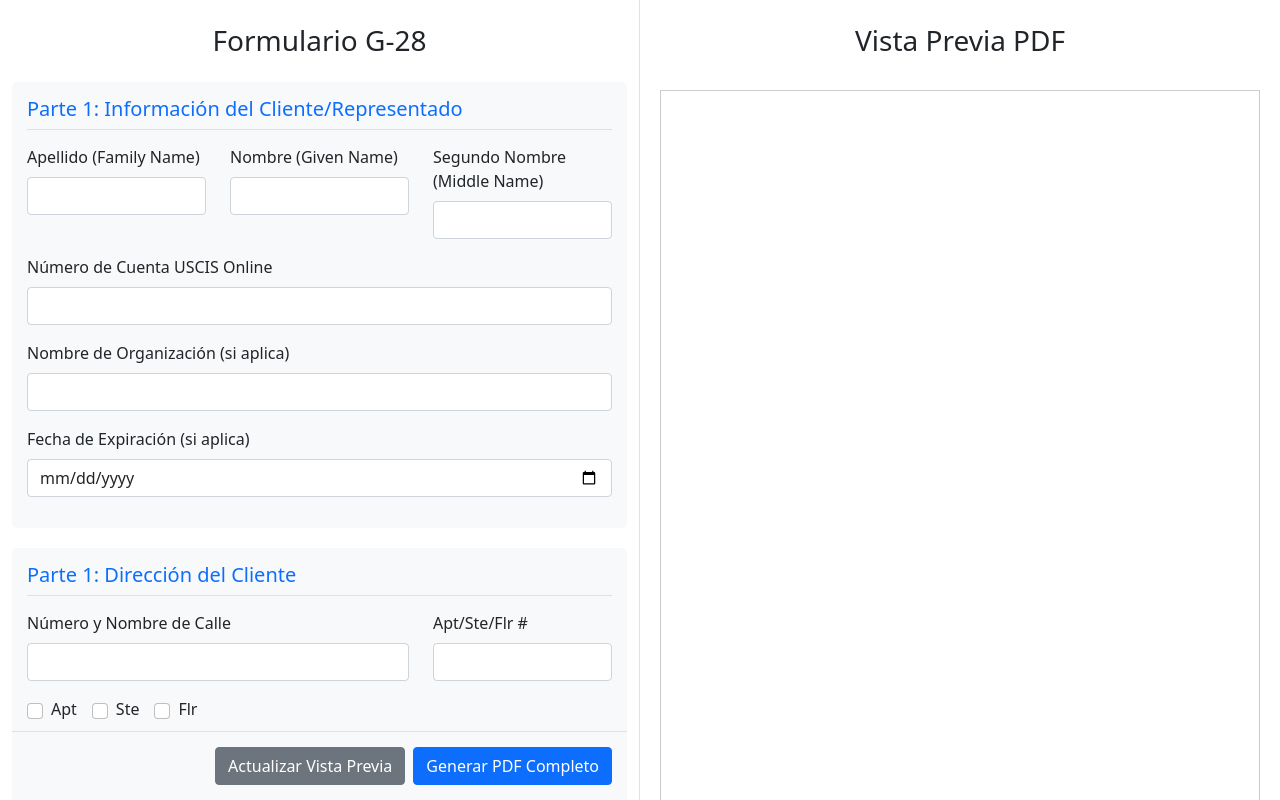
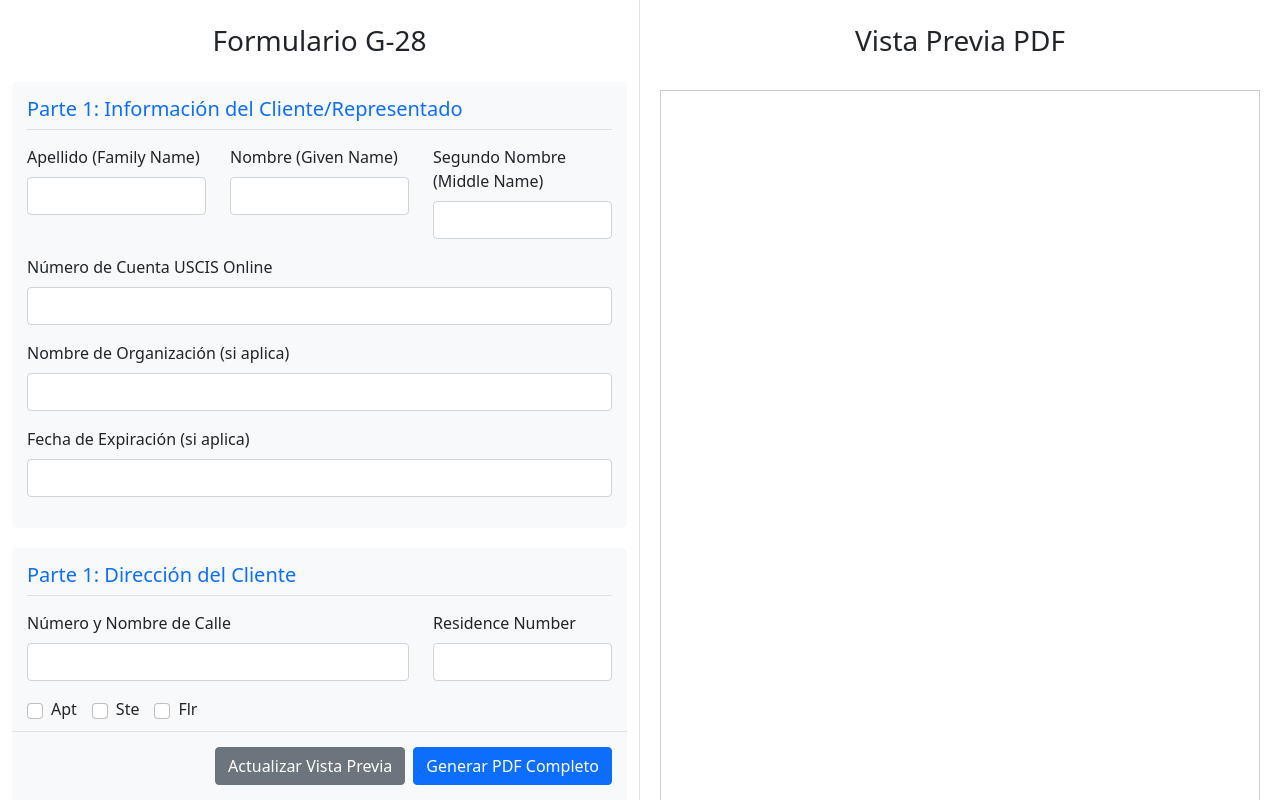
Before and after one commit to tomasjrl/pdflibSmallSize, a website with bundled scripts: page index.html in a window 1280 px wide. Built offline with nearby package versions, Linux system fonts and the light colour scheme; a script that the page names is missing.

Commit message:
Update index.html

```diff
--- a/index.html
+++ b/index.html
@@ -74,7 +74,7 @@
             </div>
             <div class="mb-3">
               <label class="form-label">Fecha de Expiración (si aplica)</label>
-              <input type="date" class="form-control" id="Line2c_DateExpires" />
+              <input type="text" class="form-control" id="Line2c_DateExpires" />
             </div>
           </div>
 
@@ -93,7 +93,7 @@
               </div>
               <div class="col-md-4">
                 <div class="mb-3">
-                  <label class="form-label">Apt/Ste/Flr #</label>
+                  <label class="form-label">Residence Number</label>
                   <input
                     type="text"
                     class="form-control"
@@ -107,7 +107,7 @@
                 <input
                   class="form-check-input me-2"
                   type="checkbox"
-                  id="Line3b_Unit_0"
+                  id="Line3b_Unit_2"
                 />
                 <label class="form-check-label">Apt</label>
               </div>
@@ -115,7 +115,7 @@
                 <input
                   class="form-check-input me-2"
                   type="checkbox"
-                  id="Line3b_Unit_1"
+                  id="Line3b_Unit_0"
                 />
                 <label class="form-check-label">Ste</label>
               </div>
@@ -123,7 +123,7 @@
                 <input
                   class="form-check-input me-2"
                   type="checkbox"
-                  id="Line3b_Unit_2"
+                  id="Line3b_Unit_1"
                 />
                 <label class="form-check-label">Flr</label>
               </div>
@@ -513,7 +513,7 @@
               </div>
               <div class="col-md-4">
                 <div class="mb-3">
-                  <label class="form-label">Apt/Ste/Flr #</label>
+                  <label class="form-label">Residence Number</label>
                   <input
                     type="text"
                     class="form-control"
@@ -527,21 +527,21 @@
                 <input
                   class="form-check-input me-2"
                   type="checkbox"
-                  id="Line12b_Unit_0"
+                  id="Line12b_Unit_2"
                 /><label>Apt</label>
               </div>
               <div class="checkbox-item">
                 <input
                   class="form-check-input me-2"
                   type="checkbox"
-                  id="Line12b_Unit_1"
+                  id="Line12b_Unit_0"
                 /><label>Ste</label>
               </div>
               <div class="checkbox-item">
                 <input
                   class="form-check-input me-2"
                   type="checkbox"
-                  id="Line12b_Unit_2"
+                  id="Line12b_Unit_1"
                 /><label>Flr</label>
               </div>
             </div>
```
